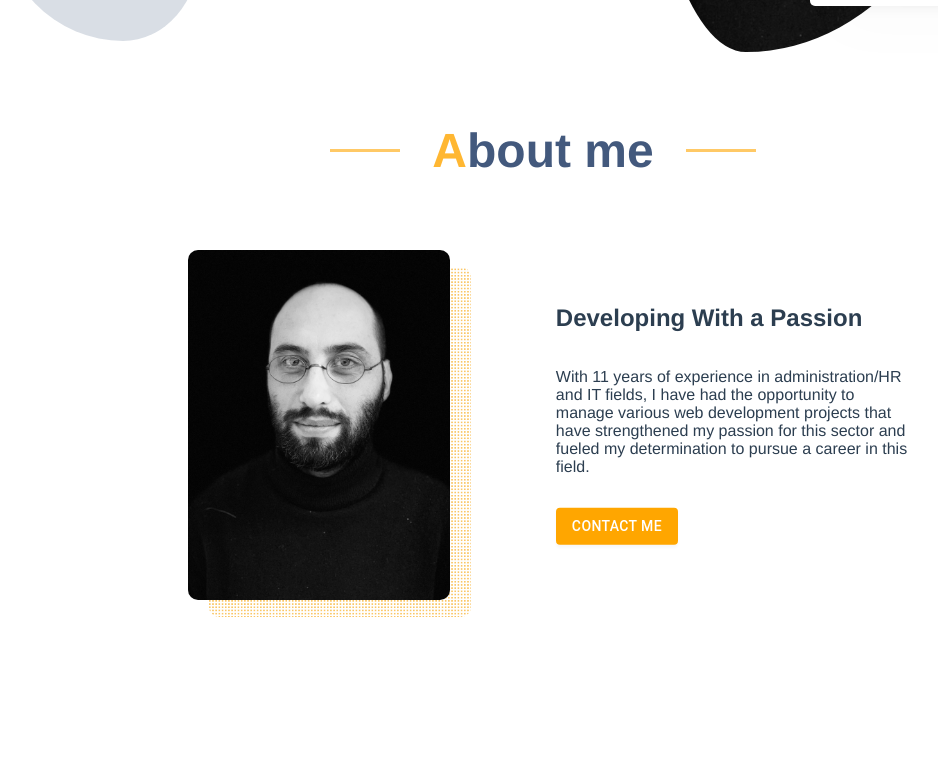
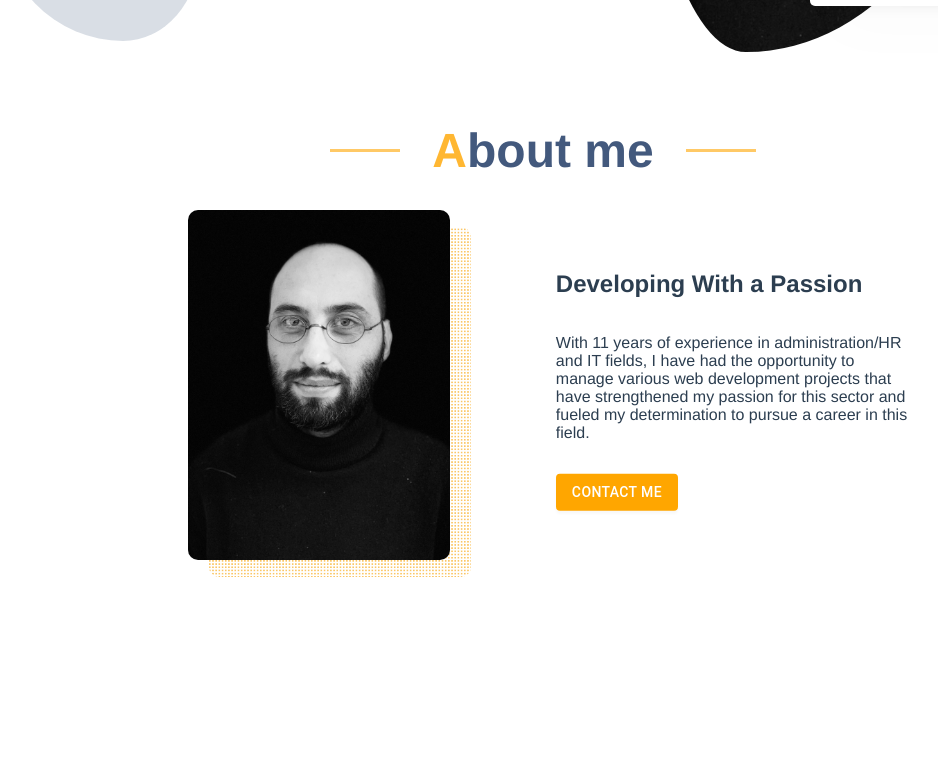
Before and after one commit to Cadegan/portfolio, a React (Create React App) app: page / in a window 1280 px wide. Shown: the part 509-1267 px from the top of the page, without its empty margins (97-1035 px from the left). Built offline with nearby package versions, Linux system fonts and the light colour scheme; no server answers.

Commit message:
skillsContainer animation

```diff
--- a/src/components/About/index.jsx
+++ b/src/components/About/index.jsx
@@ -1,14 +1,29 @@
-import { motion, useScroll, useTransform } from "framer-motion";
+import { cubicBezier, motion, useScroll, useTransform } from "framer-motion";
 import Heading from "../Heading";
 import profil from "../../assets/profil.jpg";
 import { Button } from "@mui/material";
 import { useRef } from "react";
 
+const motionAboutWrapper = {
+  hidden: {
+    y: 0,
+    opacity: 0,
+  },
+  visible: {
+    y: -40,
+    opacity: 1,
+    transition: {
+      duration: 1,
+      ease: cubicBezier(0.17, 0.55, 0.55, 1),
+    },
+  },
+};
+
 const motionProfilImgWrapper = {
   hidden: { opacity: 0 },
   visible: {
     opacity: 1,
-    transition: { duration: 0.3, delay: 0.1, ease: [0, 0, 0.58, 1] },
+    transition: { duration: 0.3, ease: [0, 0, 0.58, 1] },
   },
 };
 
@@ -18,12 +33,23 @@ const About = () => {
     target: ref,
     offset: ["start end", "end start"],
   });
-  const textY = useTransform(scrollYProgress, [0, 1], ["20%", "-20%"]);
+  const textY = useTransform(scrollYProgress, [0.1, 1], ["20%", "-20%"]);
 
   return (
     <section className="about" id="about">
       <Heading titleName={"About me"}></Heading>
-      <div className="about_wrapper" ref={ref}>
+      <motion.div
+        className="about_wrapper"
+        ref={ref}
+        variants={motionAboutWrapper}
+        initial="hidden"
+        whileInView="visible"
+        viewport={{
+          once: true,
+          amount: 0.25,
+          margin: "0px 0px 0px 0px",
+        }}
+      >
         <div
           className="about-img_wrapper"
           variants={motionProfilImgWrapper}
@@ -58,7 +84,7 @@ const About = () => {
             Contact me
           </Button>
         </motion.div>
-      </div>
+      </motion.div>
     </section>
   );
 };
--- a/src/components/Skills/index.jsx
+++ b/src/components/Skills/index.jsx
@@ -1,4 +1,5 @@
 import Heading from "../Heading";
+import { motion } from "framer-motion";
 
 function importAll(r) {
   return r.keys().map(r);
@@ -8,16 +9,48 @@ const images = importAll(
   require.context("/src/data/logo", false, /\.(png|jpe?g|svg)$/)
 );
 
+const skillsContainer = {
+  hidden: { opacity: 1 },
+  visible: {
+    opacity: 1,
+    transition: {
+      delayChildren: 0.6,
+      staggerChildren: 0.15,
+    },
+  },
+};
+
+const skill = {
+  hidden: { y: 20, opacity: 0 },
+  visible: {
+    y: 0,
+    opacity: 1,
+  },
+};
+
 const Experiences = () => {
   return (
     <section className="skills" id="skills">
       <Heading titleName={"Skills"} />
-      <div className="skillsContainer">
+      <motion.div
+        className="skillsContainer"
+        // className="container"
+        variants={skillsContainer}
+        initial="hidden"
+        whileInView="visible"
+        viewport={{ once: true, amount: 0.25, margin: "0px 0px 0px 0px" }}
+      >
         {images.map((image, index) => (
           // eslint-disable-next-line jsx-a11y/img-redundant-alt
-          <img key={index} src={image} alt={`Image ${index}`} />
+          <motion.img
+            key={index}
+            src={image}
+            alt={`Image ${index}`}
+            className="skill"
+            variants={skill}
+          />
         ))}
-      </div>
+      </motion.div>
       {/* <p>Lorem ipsum dolor sit, amet consectetur adipisicing elit.</p> */}
     </section>
   );
```
Also changed, not shown: 1 other file (tests, documents, lock files or other folders).
